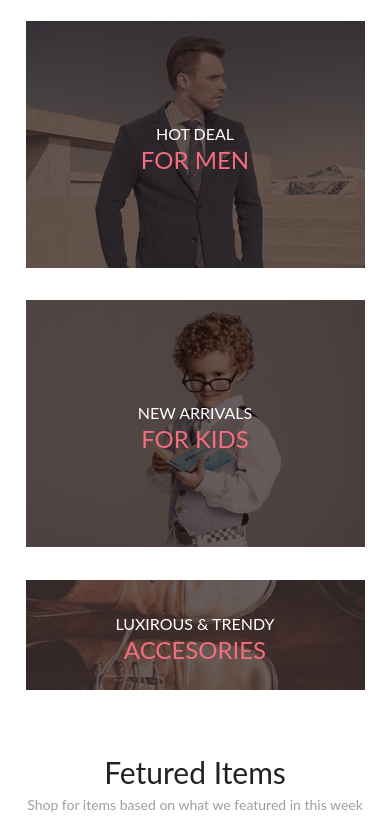
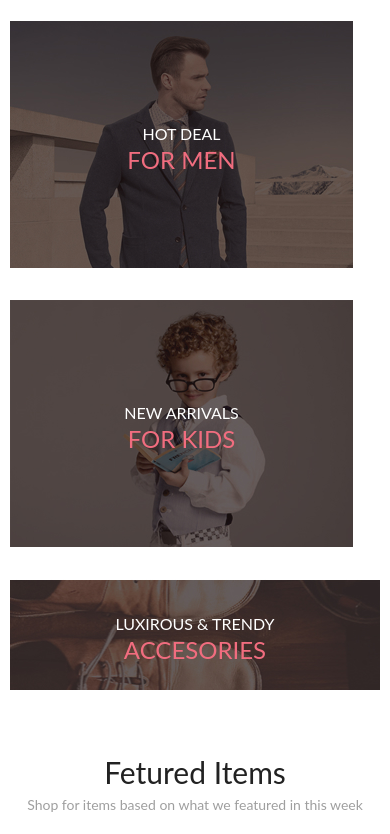
Before and after one commit to VasilievAdm/prof_html_css, a plain HTML site: page index.html in a window 390 px wide. Shown: the part 1166-2000 px from the top of the page. Drawn offline with Linux system fonts and the light colour scheme; a web font is replaced by a local one.

Commit message:
поменял ширину адаптив мобайл

```diff
--- a/style.scss
+++ b/style.scss
@@ -1167,7 +1167,7 @@ details > summary::-webkit-details-marker {
 
 @media (max-width: 668px) {
     .container {
-        width: 359px;
+        width: 100%;
     }
 
     .header {
```
Also changed, not shown: style.css, 1 other file.
